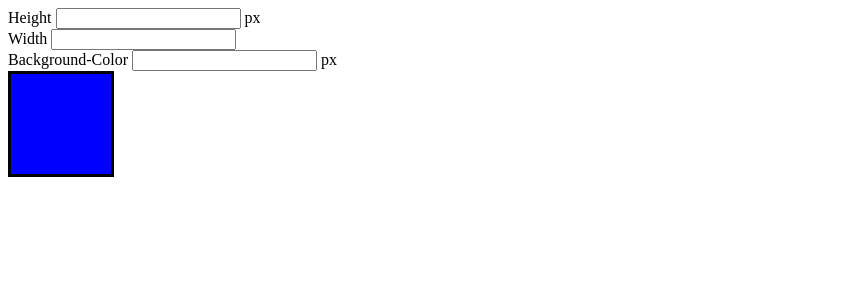
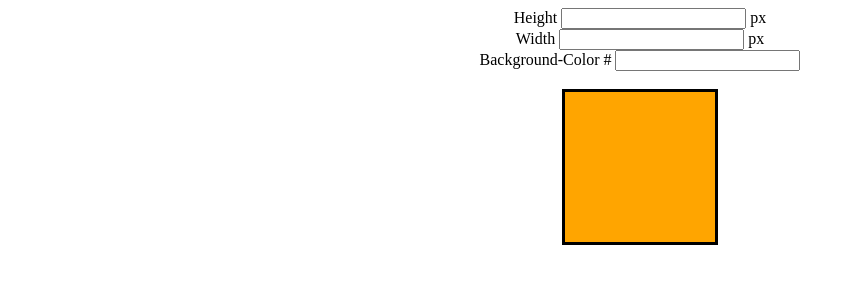
Before and after one commit to imbarron93/AME220Submission, a plain HTML site: page Assignment1/index Jscript.html in a window 1280 px wide. Shown: the whole page, without its empty margins (0-855 px from the left). Drawn offline with nearby package versions, Linux system fonts and the light colour scheme.

Commit message:
Final Edit

```diff
--- a/Assignment1/index Jscript.html
+++ b/Assignment1/index Jscript.html
@@ -9,30 +9,37 @@
 
 		<script>
 			function inputChanged(){
-				var x = $("#borderWidth").val() + "px";
-				$("#result").css("border-width", x);
 
-				var x = "#" + $("#borderColor").val();
-				$("#result").css("border-color", x);
+				var x =$("#Height").val() + "px";
+				$("#result").css("height", x);
 
-				var x = $("#borderRadius").val() + "px";
-				$("#result").css("border-radius", x);
+
+				var x =$("#Width").val() + "px";
+				$("#result").css("width", x);
+
+
+				var x = "#" + $("#backgroundColor").val();
+				$("#result").css("background-color", x);
 			}
 		</script>
 	</head>
 
 	<body>
-	<label for='borderWidth'> Height </label>
-	<input onchange='inputChanged()' type='number' id='borderWidth'>
+	<div align="center">
+	<label for='Height'> Height </label>
+	<input onchange='inputChanged()' type='number' id='Height'>
 	<span> px </span><br>
 
-	<label for='borderColor'> Width  </label>
-	<input onchange='inputChanged()' type='text' id='borderColor'><br>
+	<div align="center">
+	<label for='Width'> Width  </label>
+	<input onchange='inputChanged()' type='number' id='Width'>
+	<span> px </span><br>
 
-	<label for='borderRadius'> Background-Color </label>
-	<input onchange='inputChanged()' type='number' id='borderRadius'>
-	<span> px </span<br>
+	<div align="center">
+	<label for='backgroundColor'> Background-Color # </label>
+	<input onchange='inputChanged()' type='text' id='backgroundColor'>
+	<br><br>
 
-	<div id='result' style='border-style:solid;height:100px;width:100px;background:blue'></div>
+	<div id='result' style='border-style:solid;height:150px;width:150px;background:orange'></div>
 	</body>
 </html>
```
